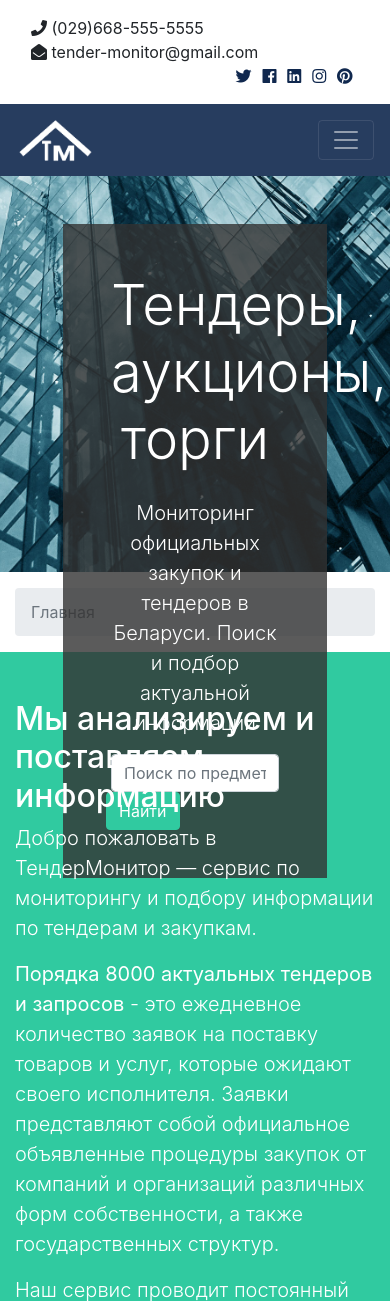
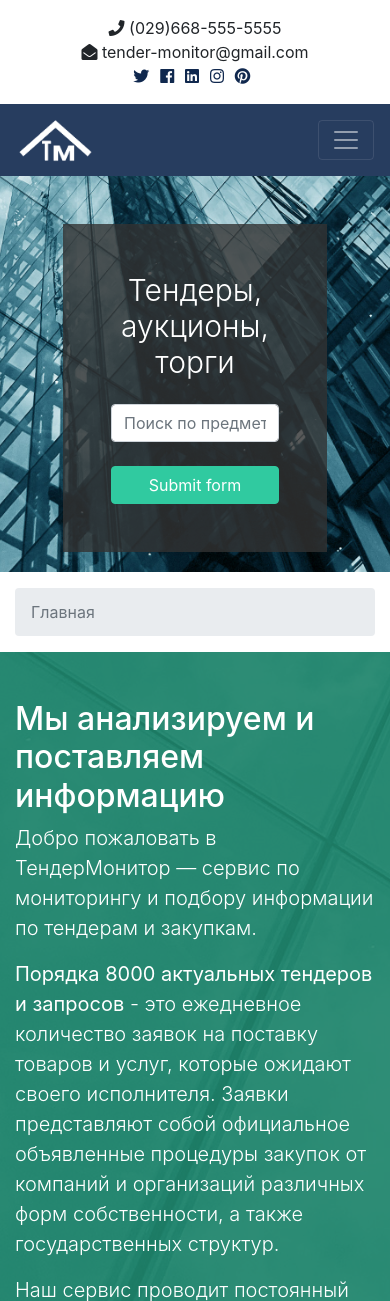
Before and after one commit to caravan4eg/monitor2, a Django app: page / in a window 390 px wide. Shown: the top 1301 px of the page. Run offline with Django 3.2, Linux system fonts and the light colour scheme; data that the repository does not hold is empty; parts of the project's set-up code (start-up, migrations or seed data) failed here and were passed over; some libraries are stand-ins or nearby versions.

Commit message:
responsive to index added

```diff
--- a/django_app/static/css/style.css
+++ b/django_app/static/css/style.css
@@ -63,7 +63,7 @@ img {
       background-repeat: no-repeat;
       background-position: center center;
       background-size: cover;
-      padding: 1rem;
+      padding: 1rem;}
 
 #showcase-inner {
   background: url(../img/building.jpg) center;
--- a/templates/index.html
+++ b/templates/index.html
@@ -20,14 +20,15 @@
 
           <form action="{% url 'simple_search' %}">
             <div class="form-row">
-              <div class="col-md-11 ">
+              <div class="col-md-12 ">
                 <label class="sr-only">Keywords</label>
                 <input type="text" name="keywords" class="form-control" placeholder=
                 "Поиск по предмету закупки. Например: вентиляция, сервер, бумага ...">
               </div>
 
-              <button class="btn btn-secondary mt-6" type="submit"> Найти </button>
+              {% comment %} <button class="btn btn-secondary mt-6 btn-block" type="submit"> Найти </button> {% endcomment %}
             </div>
+            <button class="btn btn-secondary btn-block mt-4" type="submit">Submit form</button>
           </form>
 
         </div>
```
